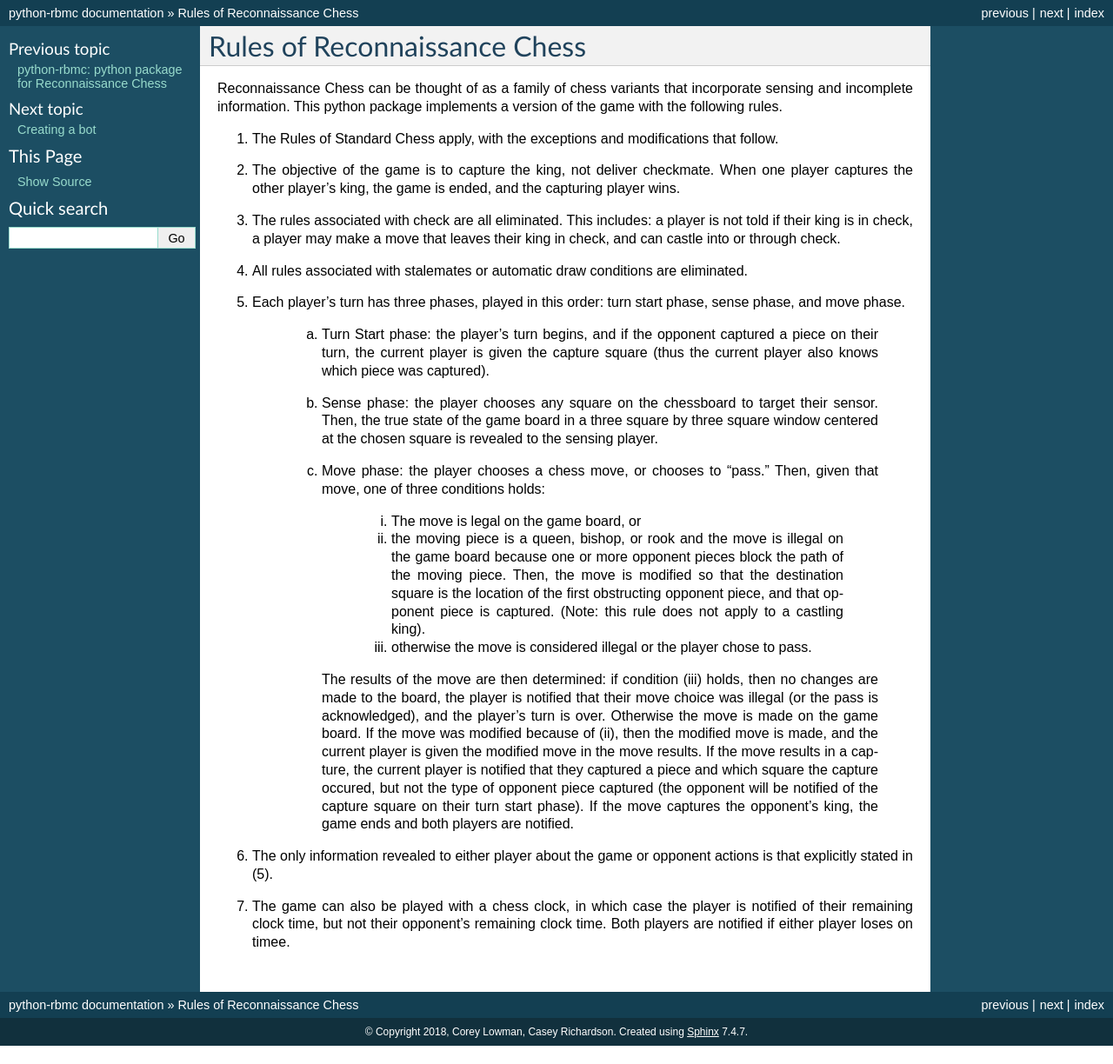
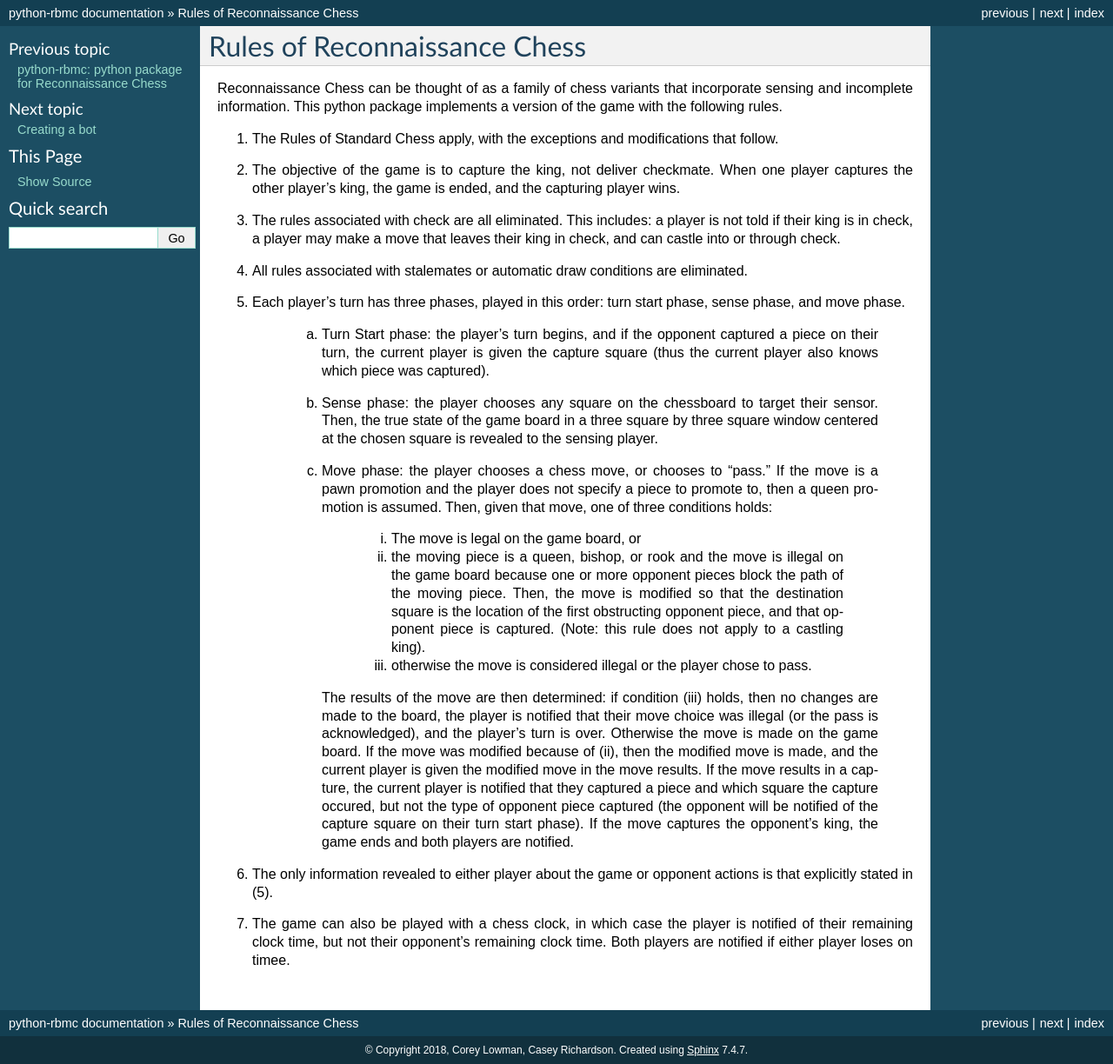
Before and after one commit to reconnaissanceblindchess/reconchess, a Sphinx documentation site: the page built from docs/source/rules.rst, in a window 1280 px wide. Shown: the whole page at 87% size. Built offline with Sphinx 7.4.7, drawn with Linux system fonts in a browser that asks for light colours; before the commit the page ends 1203 px from its top, so only the background shows below that.

Commit message:
Adds promotion language to rules doc

```diff
--- a/docs/source/rules.rst
+++ b/docs/source/rules.rst
@@ -18,7 +18,7 @@ This python package implements a version of the game with the following rules.
 
     b. Sense phase: the player chooses any square on the chessboard to target their sensor.  Then, the true state of the game board in a three square by three square window centered at the chosen square is revealed to the sensing player.
 
-    c. Move phase: the player chooses a chess move, or chooses to "pass." Then, given that move, one of three conditions holds:
+    c. Move phase: the player chooses a chess move, or chooses to "pass."  If the move is a pawn promotion and the player does not specify a piece to promote to, then a queen promotion is assumed. Then, given that move, one of three conditions holds:
 
         i. The move is legal on the game board, or
 
```
